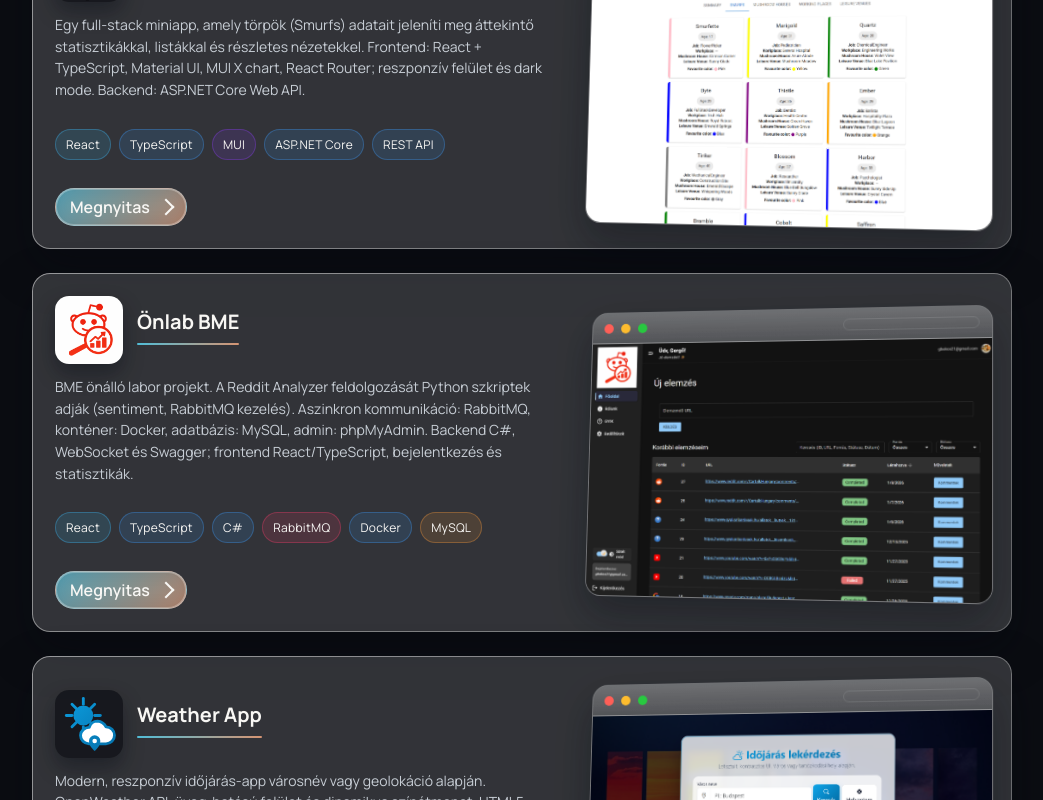
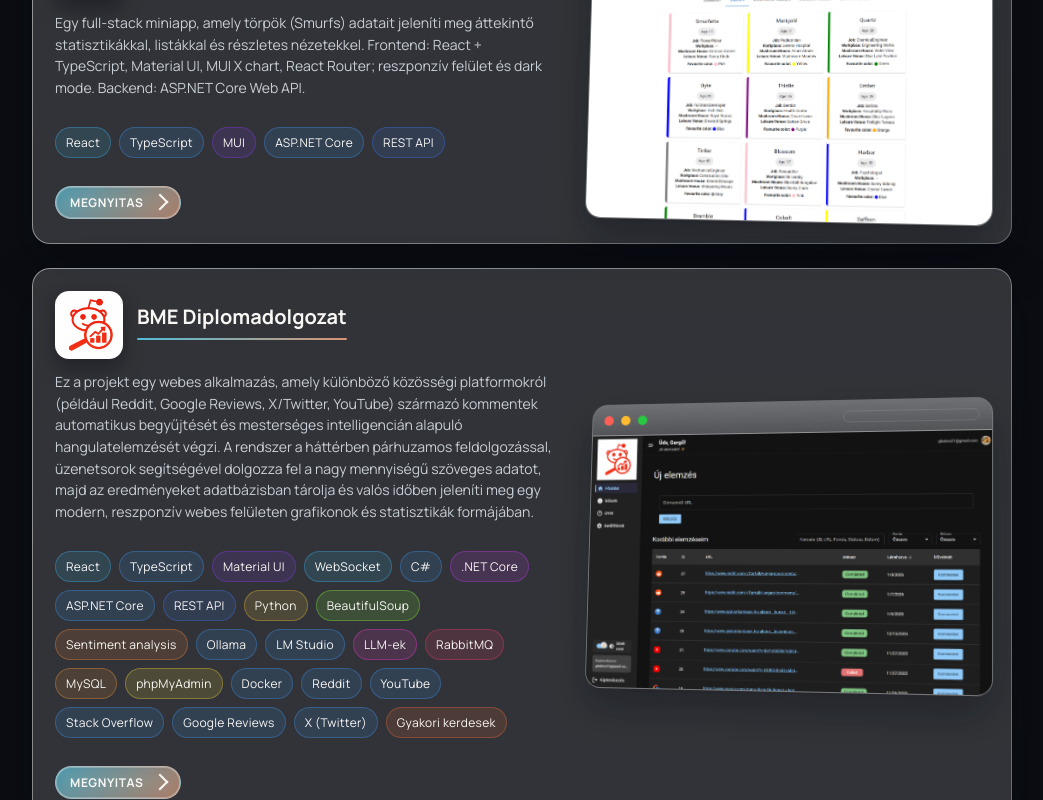
Before and after one commit to Gbakos21/Landing-Page, a React (Vite) app in the folder my-portfolio/: page / in a window 1280 px wide. Shown: the part 1800-2600 px from the top of the page, without its empty margins (118-1161 px from the left). Built offline with nearby package versions, Linux system fonts and the light colour scheme.

Commit message:
Add new button tetxt style and add text for analyzer

```diff
--- a/my-portfolio/src/App.css
+++ b/my-portfolio/src/App.css
@@ -775,7 +775,10 @@ body.no-scroll {
   justify-content: center;
   border-radius: 999px;
   padding: 10px 18px;
-  font-weight: 600;
+  font-weight: 700;
+  font-size: 13px;
+  letter-spacing: 0.9px;
+  text-transform: uppercase;
   text-decoration: none;
 }
 
@@ -975,6 +978,11 @@ body.no-scroll {
   --chip-hue: 265;
 }
 
+.chip[data-tech="materialui"],
+.tech-chip[data-tech="materialui"] {
+  --chip-hue: 265;
+}
+
 .chip[data-tech="nextjs"],
 .tech-chip[data-tech="nextjs"] {
   --chip-hue: 220;
@@ -1045,6 +1053,50 @@ body.no-scroll {
   --chip-hue: 265;
 }
 
+.chip[data-tech="dotnetcore"],
+.tech-chip[data-tech="dotnetcore"] {
+  --chip-hue: 285;
+}
+
+.chip[data-tech="websocket"],
+.tech-chip[data-tech="websocket"] {
+  --chip-hue: 200;
+}
+
+.chip[data-tech="restapi"],
+.tech-chip[data-tech="restapi"] {
+  --chip-hue: 220;
+}
+
+.chip[data-tech="beautifulsoup"],
+.tech-chip[data-tech="beautifulsoup"] {
+  --chip-hue: 95;
+}
+
+.chip[data-tech="sentimentanalysis"],
+.tech-chip[data-tech="sentimentanalysis"] {
+  --chip-hue: 25;
+}
+
+.chip[data-tech="llmek"],
+.tech-chip[data-tech="llmek"] {
+  --chip-hue: 310;
+}
+
+.chip[data-tech="phpmyadmin"],
+.tech-chip[data-tech="phpmyadmin"] {
+  --chip-hue: 50;
+}
+
+.chip[data-tech="xtwitter"],
+.tech-chip[data-tech="xtwitter"] {
+  --chip-hue: 210;
+}
+
+.chip[data-tech="gyakorikerdesek"],
+.tech-chip[data-tech="gyakorikerdesek"] {
+  --chip-hue: 15;
+}
 .chip[data-tech="bootstrap5"],
 .tech-chip[data-tech="bootstrap5"],
 .chip[data-tech="bootstrap"],
@@ -1333,7 +1385,10 @@ body.no-scroll {
   align-items: center;
   gap: 8px;
   text-decoration: none;
-  font-weight: 600;
+  font-weight: 700;
+  font-size: 12px;
+  letter-spacing: 0.7px;
+  text-transform: uppercase;
   border: 1px solid rgba(255, 255, 255, 0.4);
   border-radius: 999px;
   padding: 7px 14px;
--- a/my-portfolio/src/App.tsx
+++ b/my-portfolio/src/App.tsx
@@ -50,11 +50,36 @@ const AppContent: React.FC = () => {
           </Reveal>
             <Reveal>
               <ProjectCard
-              title="Önlab BME"
+                title="BME Diplomadolgozat"
                 description={t("projectAnalyzerDesc")}
                 href="https://analyzer.gbakos.hu"
                 image="/reddit_analyzer.png"
-              tech={["React", "TypeScript", "C#", "RabbitMQ", "Docker", "MySQL"]}
+                tech={[
+                  "React",
+                  "TypeScript",
+                  "Material UI",
+                  "WebSocket",
+                  "C#",
+                  ".NET Core",
+                  "ASP.NET Core",
+                  "REST API",
+                  "Python",
+                  "BeautifulSoup",
+                  "Sentiment analysis",
+                  "Ollama",
+                  "LM Studio",
+                  "LLM-ek",
+                  "RabbitMQ",
+                  "MySQL",
+                  "phpMyAdmin",
+                  "Docker",
+                  "Reddit",
+                  "YouTube",
+                  "Stack Overflow",
+                  "Google Reviews",
+                  "X (Twitter)",
+                  "Gyakori kerdesek",
+                ]}
                 screenshot="/screenshots/analyzer.png"
               />
             </Reveal>
--- a/my-portfolio/src/i18n/translations.ts
+++ b/my-portfolio/src/i18n/translations.ts
@@ -53,7 +53,7 @@ export const translations: Record<Language, Record<TranslationKey, string>> = {
     projectSmurfDesc:
       "Egy full-stack miniapp, amely törpök (Smurfs) adatait jeleníti meg áttekintő statisztikákkal, listákkal és részletes nézetekkel. Frontend: React + TypeScript, Material UI, MUI X chart, React Router; reszponzív felület és dark mode. Backend: ASP.NET Core Web API.",
     projectAnalyzerDesc:
-      "BME önálló labor projekt. A Reddit Analyzer feldolgozását Python szkriptek adják (sentiment, RabbitMQ kezelés). Aszinkron kommunikáció: RabbitMQ, konténer: Docker, adatbázis: MySQL, admin: phpMyAdmin. Backend C#, WebSocket és Swagger; frontend React/TypeScript, bejelentkezés és statisztikák.",
+      "Ez a projekt egy webes alkalmazás, amely különböző közösségi platformokról (például Reddit, Google Reviews, X/Twitter, YouTube) származó kommentek automatikus begyűjtését és mesterséges intelligencián alapuló hangulatelemzését végzi. A rendszer a háttérben párhuzamos feldolgozással, üzenetsorok segítségével dolgozza fel a nagy mennyiségű szöveges adatot, majd az eredményeket adatbázisban tárolja és valós időben jeleníti meg egy modern, reszponzív webes felületen grafikonok és statisztikák formájában.",
     projectWeatherDesc:
       "Modern, reszponzív időjárás-app városnév vagy geolokáció alapján. OpenWeather API, üveg-hatású felület és dinamikus színátmenet. HTML5, CSS, Bootstrap, vanilla JS.",
     projectPlaylistDesc:
@@ -91,7 +91,7 @@ export const translations: Record<Language, Record<TranslationKey, string>> = {
     projectSmurfDesc:
       "A full-stack mini app that shows Smurfs data with overview stats, lists, and detailed views. Frontend: React + TypeScript, Material UI, MUI X charts, React Router; responsive UI and dark mode. Backend: ASP.NET Core Web API.",
     projectAnalyzerDesc:
-      "BME individual lab project. Reddit Analyzer pipeline in Python (sentiment, RabbitMQ). Async communication with RabbitMQ, Dockerized services, MySQL database, phpMyAdmin admin. C# backend with WebSocket and Swagger; React/TypeScript frontend with auth and stats.",
+      "A web app that collects comments from multiple platforms (e.g., Reddit, Google Reviews, X/Twitter, YouTube) and runs AI-based sentiment analysis. The system processes large volumes in parallel using message queues, stores results in a database, and shows them in real time with charts and stats in a modern, responsive UI.",
     projectWeatherDesc:
       "Modern, responsive weather app using city name or geolocation. OpenWeather API, glassmorphism UI, and dynamic gradients. HTML5, CSS, Bootstrap, vanilla JS.",
     projectPlaylistDesc:
@@ -129,7 +129,7 @@ export const translations: Record<Language, Record<TranslationKey, string>> = {
     projectSmurfDesc:
       "Eine Full-Stack-Mini-App mit Smurf-Daten: Uebersicht, Statistiken, Listen und Detailansichten. Frontend: React + TypeScript, Material UI, MUI X Charts, React Router; responsive UI und Dark Mode. Backend: ASP.NET Core Web API.",
     projectAnalyzerDesc:
-      "BME Einzellabor-Projekt. Reddit-Analyzer in Python (Sentiment, RabbitMQ). Asynchrone Kommunikation mit RabbitMQ, Docker, MySQL, phpMyAdmin. C# Backend mit WebSocket und Swagger; React/TypeScript Frontend mit Login und Statistiken.",
+      "Eine Web-App, die Kommentare von mehreren Plattformen (z. B. Reddit, Google Reviews, X/Twitter, YouTube) sammelt und KI-basierte Sentiment-Analysen durchfuehrt. Das System verarbeitet grosse Datenmengen parallel ueber Message Queues, speichert Ergebnisse in einer Datenbank und zeigt sie in Echtzeit mit Charts und Statistiken in einer modernen, responsiven UI.",
     projectWeatherDesc:
       "Moderne, responsive Wetter-App mit Stadtname oder Geolocation. OpenWeather API, Glassmorphism UI und dynamische Verlaeufe. HTML5, CSS, Bootstrap, Vanilla JS.",
     projectPlaylistDesc:
```
Lines whose indentation alone changed are shown as unchanged.
